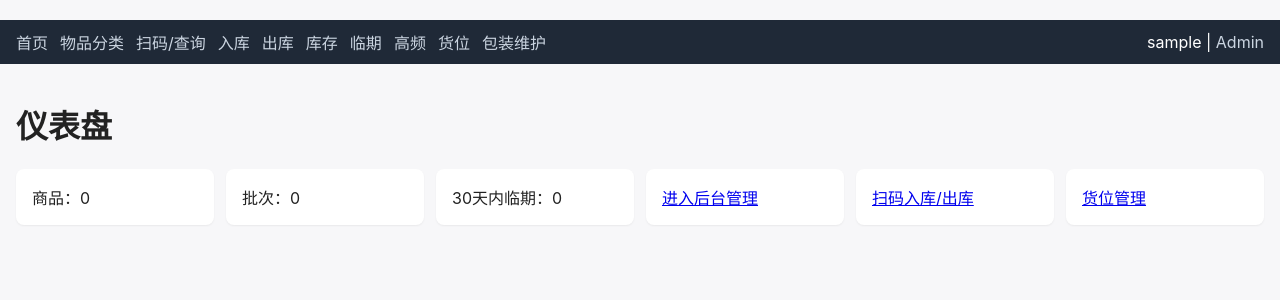
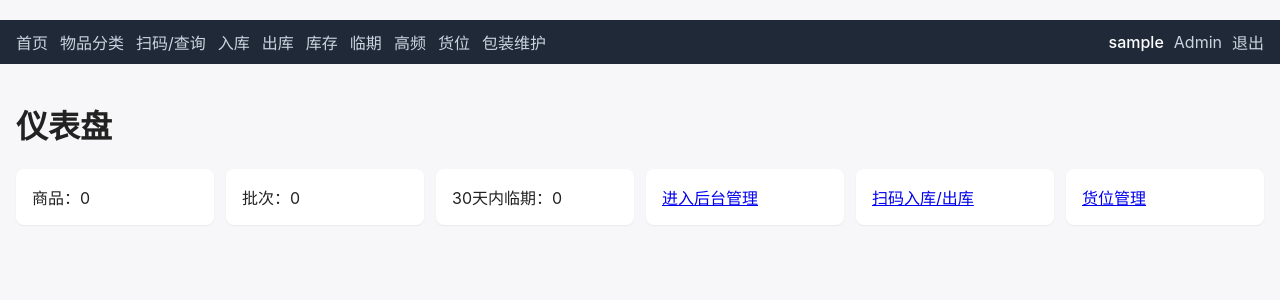
Before and after one commit to qiyuqingyun/wms, a Django app: page / in a window 1280 px wide. Shown: the top 300 px of the page. Run offline with Django 4.2, Linux system fonts and the light colour scheme; the visitor is signed in with stand-in values (Sample User, id 1); data that the repository does not hold is empty.

Commit message:
登出界面

```diff
--- a/static/css/site.css
+++ b/static/css/site.css
@@ -1,33 +1,73 @@
 body { font-family: -apple-system, BlinkMacSystemFont, 'Segoe UI', Roboto, 'Helvetica Neue', Arial, 'Noto Sans', 'PingFang SC', 'Hiragino Sans GB', 'Microsoft YaHei', sans-serif; margin: 0; background: #f7f7f9; color: #222; }
+
 .nav { background: #1f2937; color: #fff; padding: 10px 16px; display: flex; gap: 12px; align-items: center; flex-wrap: wrap; }
+
 .nav a { color: #cbd5e1; text-decoration: none; }
+
 .nav a:hover { color: #fff; }
-.nav .nav-right { margin-left: auto; }
+
+.nav .nav-right { margin-left: auto; display: flex; align-items: center; gap: 10px; }
+
+.nav .nav-user { color: #fff; font-weight: 500; }
+
+.nav .logout-form { margin: 0; }
+
+.nav .logout-form button { background: none; border: none; color: #cbd5e1; cursor: pointer; padding: 0; font: inherit; }
+
+.nav .logout-form button:hover { color: #fff; }
+
 .container { padding: 16px; }
+
 .cards { display: grid; grid-template-columns: repeat(auto-fit, minmax(160px, 1fr)); gap: 12px; }
+
 .card { background: #fff; padding: 16px; border-radius: 8px; box-shadow: 0 1px 2px rgba(0,0,0,0.06);}
+
 .table { width: 100%; border-collapse: collapse; background: #fff; }
+
 .table th, .table td { padding: 8px 10px; border-bottom: 1px solid #eee; text-align: left; }
+
 .table tr:nth-child(even) { background: #f9fafb; }
+
 .table .warn { color: #b91c1c; font-weight: 600; }
+
 .table-inventory .tag { margin-right: 4px; }
+
 .form-inline { display: flex; gap: 8px; align-items: center; margin-bottom: 12px; flex-wrap: wrap; }
+
 .form-grid { background: #fff; padding: 16px; border-radius: 8px; box-shadow: 0 1px 2px rgba(0,0,0,0.06);}
+
 input, select, textarea { padding: 6px 8px; border: 1px solid #d1d5db; border-radius: 4px; }
+
 button { padding: 6px 12px; background: #2563eb; color: #fff; border: none; border-radius: 4px; cursor: pointer; }
+
 button:hover { background: #1d4ed8; }
+
 .btn-secondary { padding: 6px 12px; background: #6b7280; color: #fff; border-radius: 4px; text-decoration: none; margin-left: 8px; }
+
 .btn-secondary:hover { background: #4b5563; }
+
 .msg { padding: 8px 12px; border-radius: 6px; margin: 10px 0; }
+
 .msg.success { background: #ecfdf5; color: #065f46; }
+
 .msg.error { background: #fef2f2; color: #991b1b; }
+
 .msg.warning { background: #fffbeb; color: #92400e; }
+
 .muted { color: #6b7280; font-size: 12px; }
+
 .tag { display: inline-flex; align-items: center; background: #e0f2fe; color: #0369a1; padding: 2px 8px; border-radius: 999px; font-size: 12px; margin: 2px 4px 2px 0; }
+
 .category-block { margin-bottom: 32px; }
+
 .category-header { display: flex; flex-direction: column; gap: 6px; margin-bottom: 8px; }
+
 .carousel-placeholder { font-weight: 600; }
+
 @media (max-width: 768px) {
+
   .nav { justify-content: flex-start; }
+
   .carousel { padding: 16px; }
+
 }
--- a/templates/base.html
+++ b/templates/base.html
@@ -1,33 +1,87 @@
 <!DOCTYPE html>
+
 <html lang="zh-CN">
+
 <head>
+
   <meta charset="UTF-8" />
+
   <meta name="viewport" content="width=device-width, initial-scale=1.0" />
+
   <title>{% block title %}仓库管理系统{% endblock %}</title>
+
   <link rel="stylesheet" href="/static/css/site.css" />
+
   <link rel="stylesheet" href="/static/css/carousel.css" />
+
 </head>
+
 <body>
+
   <nav class="nav">
+
     <a href="/">首页</a>
+
     <a href="/catalog/">物品分类</a>
+
     <a href="/scan/">扫码/查询</a>
+
     <a href="/inbound/">入库</a>
+
     <a href="/outbound/">出库</a>
+
     <a href="/inventory/">库存</a>
+
     <a href="/near-expiry/">临期</a>
+
     <a href="/popular/">高频</a>
+
     <a href="/locations/">货位</a>
+
     {% if perms.warehouse.view_item %}<a href="/packaging/">包装维护</a>{% endif %}
-    <span class="nav-right">{% if request.user.is_authenticated %}{{ request.user.username }} | <a href="/admin/">Admin</a>{% endif %}</span>
+
+    <div class="nav-right">
+
+      {% if request.user.is_authenticated %}
+
+        <span class="nav-user">{{ request.user.username }}</span>
+
+        <a href="/admin/">Admin</a>
+
+        <form method="post" action="{% url 'logout' %}" class="logout-form">
+
+          {% csrf_token %}
+
+          <button type="submit" title="退出登录">退出</button>
+
+        </form>
+
+      {% else %}
+
+        <a href="{% url 'login' %}">登录</a>
+
+      {% endif %}
+
+    </div>
+
   </nav>
+
   <main class="container">
+
     {% for message in messages %}
+
       <div class="msg {{ message.tags }}">{{ message }}</div>
+
     {% endfor %}
+
     {% block content %}{% endblock %}
+
   </main>
+
   <script src="/static/js/carousel.js"></script>
+
   {% block scripts %}{% endblock %}
+
 </body>
+
 </html>
```
Also changed, not shown: README.md.
